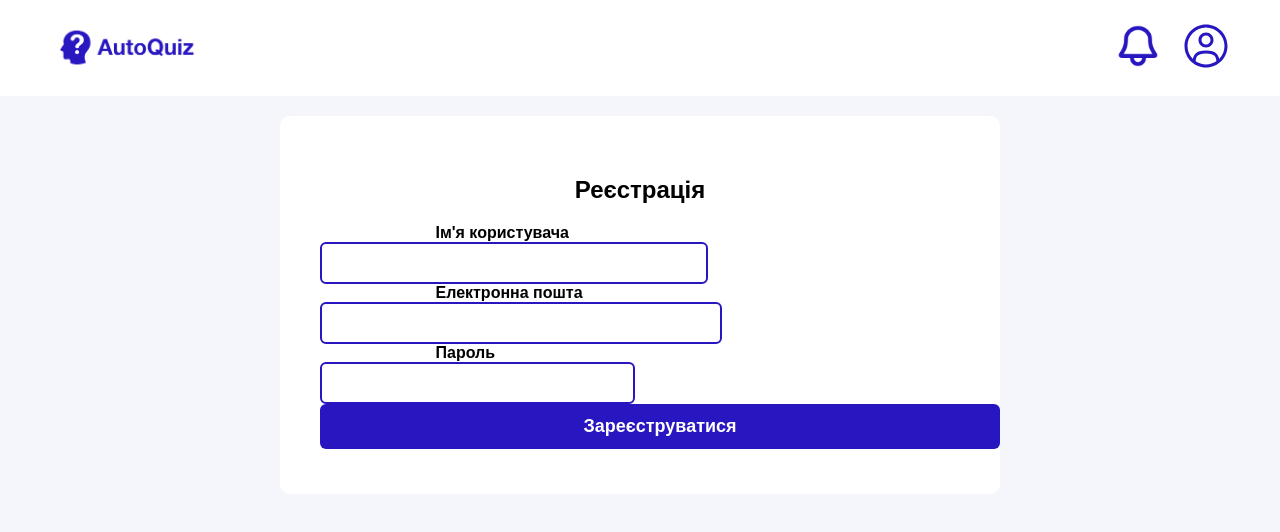
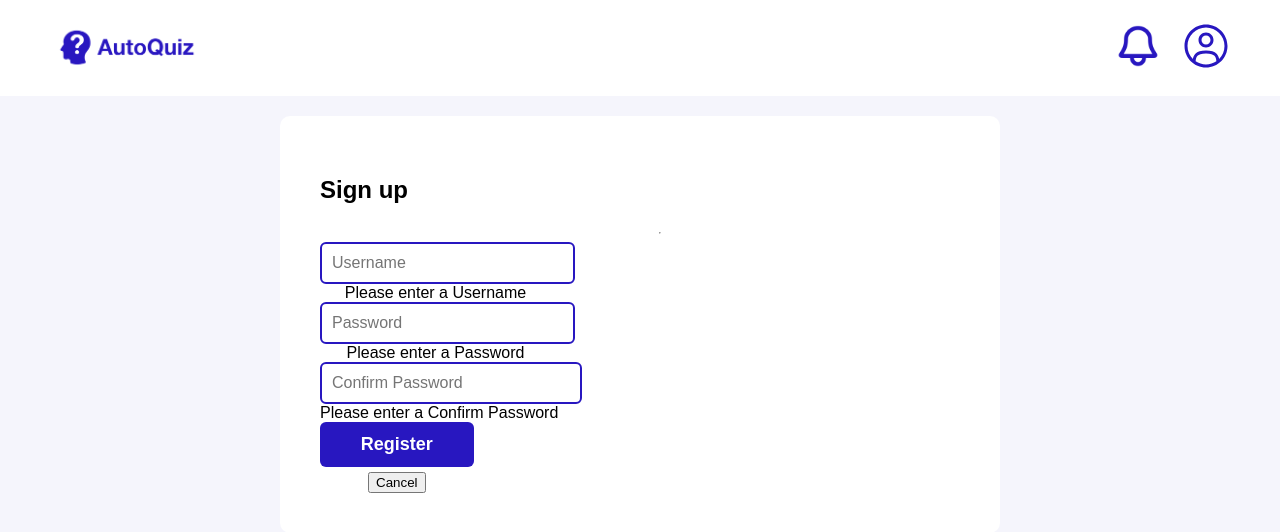
Before and after one commit to MrDancerOriginal/Hackathon, an Angular app in the folder Client/Project/: page /register in a window 1280 px wide. Shown: the top 532 px of the page. Built offline with nearby package versions, Linux system fonts and the light colour scheme.

Commit message:
Add register, auth forms, add validation

```diff
--- a/Client/Project/src/app/_components/auth/auth.component.html
+++ b/Client/Project/src/app/_components/auth/auth.component.html
@@ -1,14 +1,14 @@
-<div class="login-container">
-  <h2>Авторизація</h2>
-  <form (ngSubmit)="onSubmit()">
-    <div>
-      <label for="email">Електронна пошта</label>
-      <input type="email" id="email" [(ngModel)]="email" name="email" required />
-    </div>
-    <div>
-      <label for="password">Пароль</label>
-      <input type="password" id="password" [(ngModel)]="password" name="password" required />
-    </div>
-    <button type="submit">Увійти</button>
-  </form>
-</div>
+<form *ngIf="!(accountService.currentUser$ | async)" #loginForm="ngForm" class="d-flex" (ngSubmit)="login()" autocomplete="off">
+  <input
+         name="username"
+         [(ngModel)]="model.username"
+         class="form-control me-2"
+         type="text"
+         placeholder="Username">
+  <input name="password"
+         [(ngModel)]="model.password"
+         class="form-control me-2"
+         type="password"
+         placeholder="Password">
+  <button class="btn btn-success" type="submit">Login</button>
+</form>
--- a/Client/Project/src/app/_components/auth/auth.component.ts
+++ b/Client/Project/src/app/_components/auth/auth.component.ts
@@ -1,5 +1,7 @@
 import { Component } from '@angular/core';
 import { FormsModule } from '@angular/forms';
+import { AccountService } from '../../services/account.service';
+import { Router } from '@angular/router';
 
 @Component({
   selector: 'app-auth',
@@ -7,14 +9,24 @@ import { FormsModule } from '@angular/forms';
   styleUrl: './auth.component.scss'
 })
 export class AuthComponent {
-  email: string = '';
-  password: string = '';
 
-  onSubmit() {
-    console.log('User Logged In:', {
-      email: this.email,
-      password: this.password
+  model: any = {};
+
+  constructor(public accountService: AccountService,
+    private router: Router){}
+
+  login() {
+    this.accountService.login(this.model).subscribe({
+      next: _ => {
+        this.router.navigateByUrl('/members');
+        this.model = {};
+      }
     });
-    // Тут можна додати логіку для авторизації через сервер
   }
+
+  logout() {
+    this.accountService.logout();
+    this.router.navigateByUrl('/');
+  }
+
 }
--- a/Client/Project/src/app/_components/register/register.component.html
+++ b/Client/Project/src/app/_components/register/register.component.html
@@ -1,18 +1,28 @@
-<div class="registration-container">
-  <h2>Реєстрація</h2>
-  <form (ngSubmit)="onSubmit()">
-    <div>
-      <label for="username">Ім'я користувача</label>
-      <input type="text" id="username" [(ngModel)]="username" name="username" required />
-    </div>
-    <div>
-      <label for="email">Електронна пошта</label>
-      <input type="email" id="email" [(ngModel)]="email" name="email" required />
-    </div>
-    <div>
-      <label for="password">Пароль</label>
-      <input type="password" id="password" [(ngModel)]="password" name="password" required />
-    </div>
-    <button type="submit">Зареєструватися</button>
-  </form>
-</div>
+<form [formGroup]="registerForm" (ngSubmit)="registerForm.valid && register()" autocomplete="off">
+  <h2 class="text-center text-primary">Sign up</h2>
+  <hr />
+
+  <app-text-input [formControl]="$any(registerForm.controls['username'])"
+                  [label]="'Username'"></app-text-input>
+
+  <app-text-input [formControl]="$any(registerForm.controls['password'])"
+                  [label]="'Password'"
+                  [type]="'password'"></app-text-input>
+
+  <app-text-input [formControl]="$any(registerForm.controls['confirmPassword'])"
+                  [label]="'Confirm Password'"
+                  [type]="'password'"></app-text-input>
+
+  <div class="row" *ngIf="validationErrors">
+    <ul class="text-danger">
+      <li *ngFor="let error of validationErrors">
+        {{error}}
+      </li>
+    </ul>
+  </div>
+
+  <div class="text-center">
+    <button class="btn btn-success me-2" type="submit" [disabled]="!registerForm.valid">Register</button>
+    <button class="btn btn-default" type="button" (click)="cancel()">Cancel</button>
+  </div>
+</form>
--- a/Client/Project/src/app/_components/register/register.component.ts
+++ b/Client/Project/src/app/_components/register/register.component.ts
@@ -1,5 +1,8 @@
-import { Component } from '@angular/core';
+import { Component, EventEmitter, Output } from '@angular/core';
 import { AppModule } from '../../app.module';
+import { AbstractControl, FormBuilder, FormGroup, ValidatorFn, Validators } from '@angular/forms';
+import { AccountService } from '../../services/account.service';
+import { Router } from '@angular/router';
 
 @Component({
   selector: 'app-register',
@@ -7,16 +10,56 @@ import { AppModule } from '../../app.module';
   styleUrl: './register.component.scss'
 })
 export class RegisterComponent {
-  username: string = '';
-  email: string = '';
-  password: string = '';
+  @Output() cancelRegister = new EventEmitter();
+  registerForm: FormGroup = new FormGroup({});
+  maxDate: Date = new Date();
+  validationErrors: string[] | undefined;
 
-  onSubmit() {
-    console.log('User Registered:', {
-      username: this.username,
-      email: this.email,
-      password: this.password
+  constructor(private accountService: AccountService,
+    // private toastr: ToastrService,
+    private fb: FormBuilder,
+    private router: Router
+    ) { }
+
+  ngOnInit(): void {
+    this.initForm();
+  }
+
+  initForm() {
+    this.registerForm = this.fb.group({
+      username: ['', Validators.required],
+      password: ['', [Validators.required, Validators.minLength(4), Validators.maxLength(8)]],
+
+      confirmPassword: ['', [Validators.required,
+        Validators.minLength(4),
+        Validators.maxLength(8),
+        this.matchValues('password')]]
     });
-    // Тут можна додати логіку для відправки даних на сервер
+
+    this.registerForm.controls['password'].valueChanges.subscribe({
+      next: () => this.registerForm.controls['confirmPassword'].updateValueAndValidity()
+    });
   }
+
+  matchValues(matchTo: string): ValidatorFn {
+    return (control: AbstractControl) => {
+      return control.value === control.parent?.get(matchTo)?.value ? null : { notMatching: true }
+    }
+  }
+
+  register() {
+    this.accountService.register(this.registerForm.value).subscribe({
+      next: () => {
+        this.router.navigateByUrl('/members');
+      },
+      error: error => {
+        this.validationErrors = error
+      }
+    });
+  }
+
+  cancel() {
+    this.cancelRegister.emit(false);
+  }
+
 }
--- /dev/null
+++ b/Client/Project/src/app/_forms/text-input/text-input.component.html
@@ -0,0 +1,21 @@
+<div class="mb-3">
+  <input type={{type}}
+         class="form-control"
+         [class.is-invalid]="control.touched && control.invalid"
+         [formControl]="control"
+         placeholder={{label}} />
+
+  <div class="invalid-feedback" *ngIf="control.errors?.['required']">
+    Please enter a {{label}}
+  </div>
+  <div class="invalid-feedback" *ngIf="control.errors?.['minlength']">
+    {{label}} must be at least {{control.errors?.['minlength'].requiredLength}} characters
+  </div>
+  <div class="invalid-feedback" *ngIf="control.errors?.['maxlength']">
+    {{label}} must be at most {{control.errors?.['maxlength'].requiredLength}} characters
+  </div>
+
+  <div class="invalid-feedback" *ngIf="control.errors?.['notMatching']">
+    Passwords do not match
+  </div>
+</div>
--- /dev/null
+++ b/Client/Project/src/app/_forms/text-input/text-input.component.ts
@@ -0,0 +1,29 @@
+import { Component, Input, Self } from '@angular/core';
+import { FormControl, NgControl } from '@angular/forms';
+
+@Component({
+  selector: 'app-text-input',
+  templateUrl: './text-input.component.html',
+  styleUrl: './text-input.component.scss'
+})
+export class TextInputComponent {
+  @Input() label = '';
+  @Input() type = 'text';
+
+  constructor(@Self() public ngControl: NgControl) {
+    this.ngControl.valueAccessor = this;
+  }
+
+  writeValue(obj: any): void {
+  }
+
+  registerOnChange(fn: any): void {
+  }
+
+  registerOnTouched(fn: any): void {
+  }
+
+  get control(): FormControl {
+    return this.ngControl.control as FormControl;
+  }
+}
```
Also changed, not shown: Client/Project/src/app/app.module.ts (+10 -2 lines), Client/Project/src/app/_forms/text-input/text-input.component.scss (added).
